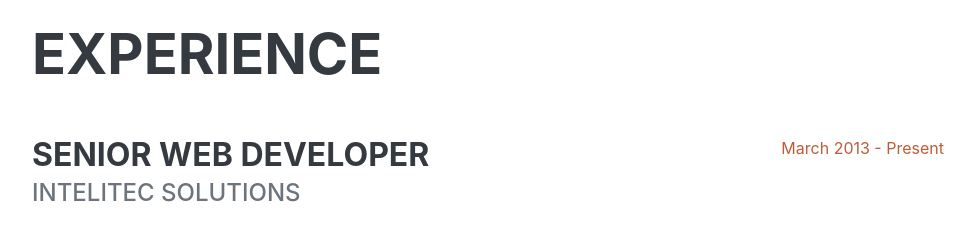
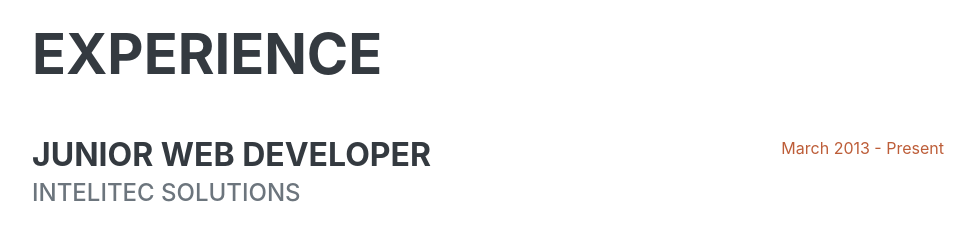
Before and after one commit to webprogreming/mauludin.github.io, a plain HTML site: page index.html in a window 1280 px wide. Shown: the part 860-1086 px from the top of the page, without its empty margins (288-1263 px from the left). Drawn offline with nearby package versions, Linux system fonts and the light colour scheme; a web font is replaced by a local one.

Commit message:
mengubah kata senior menjadi junior

```diff
--- a/index.html
+++ b/index.html
@@ -64,7 +64,7 @@
                     <h2 class="mb-5">Experience</h2>
                     <div class="d-flex flex-column flex-md-row justify-content-between mb-5">
                         <div class="flex-grow-1">
-                            <h3 class="mb-0">Senior Web Developer</h3>
+                            <h3 class="mb-0">Junior Web Developer</h3>
                             <div class="subheading mb-3">Intelitec Solutions</div>
                             <p>Bring to the table win-win survival strategies to ensure proactive domination. At the end of the day, going forward, a new normal that has evolved from generation X is on the runway heading towards a streamlined cloud solution. User generated content in real-time will have multiple touchpoints for offshoring.</p>
                         </div>
```
